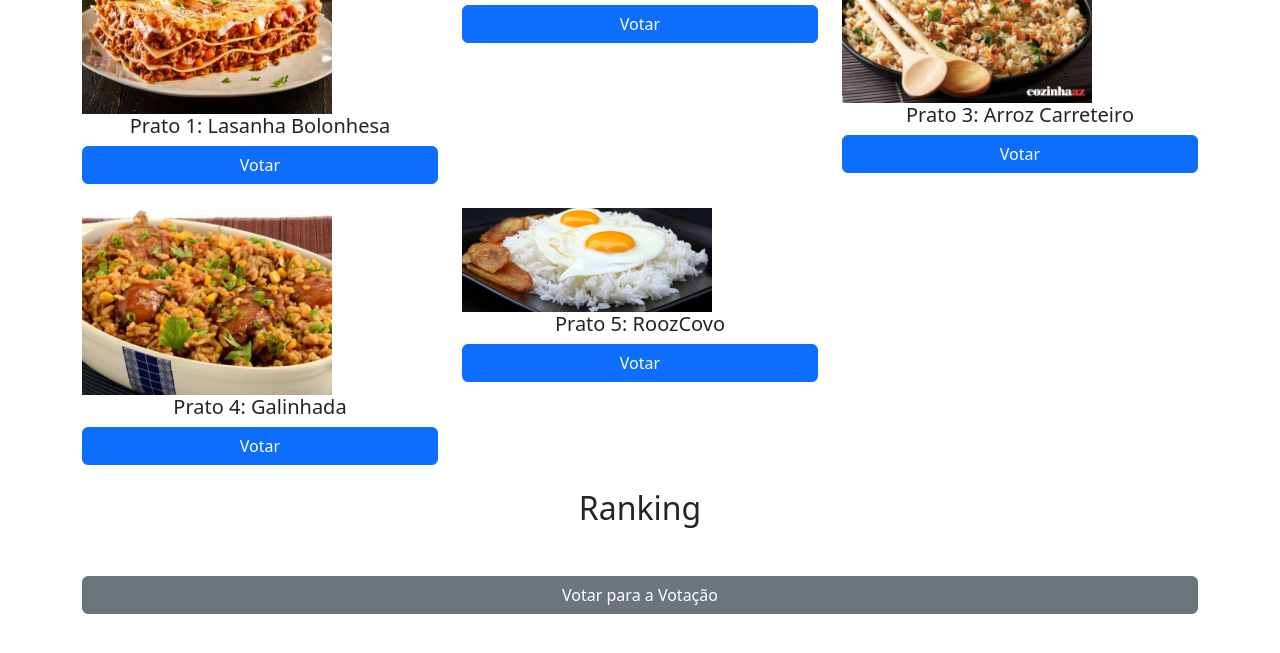
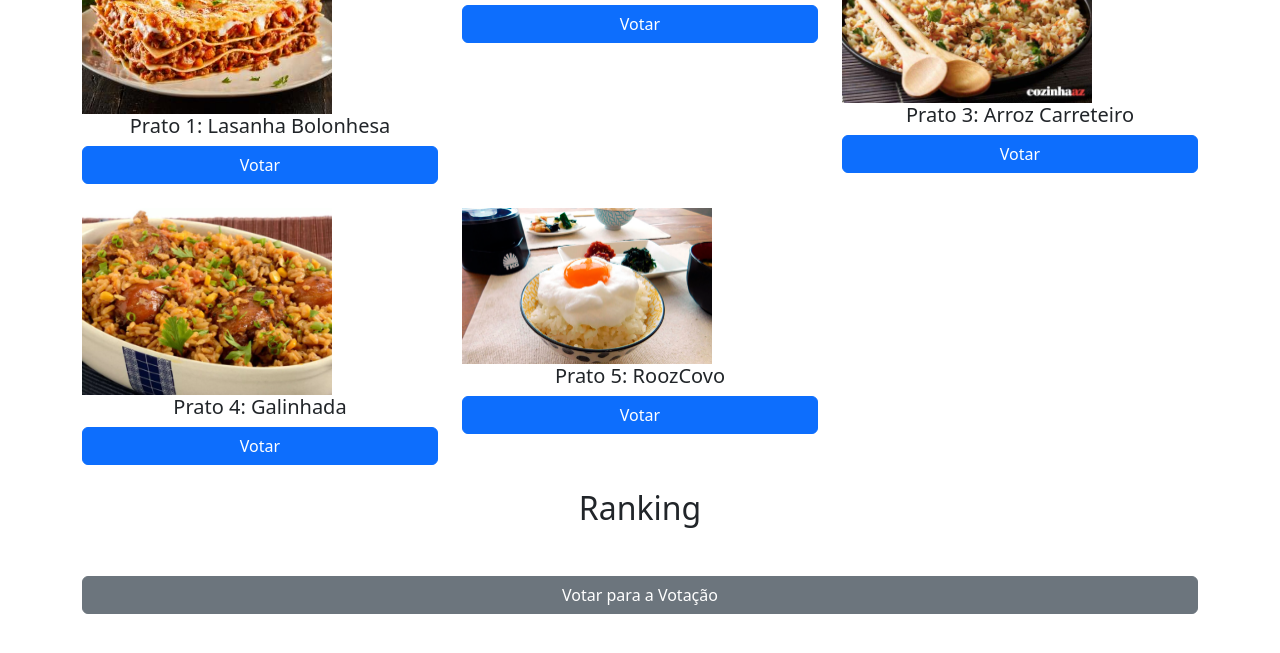
Before and after one commit to grupo001efg/urnayslane, a plain HTML site: page index.html in a window 1280 px wide. Shown: the part 125-778 px from the top of the page. Drawn offline with nearby package versions, Linux system fonts and the light colour scheme.

Commit message:
versao.009

```diff
--- a/index.html
+++ b/index.html
@@ -33,7 +33,7 @@
                 <button class="btn btn-primary w-100" onclick="vote(4)">Votar</button>
             </div>
             <div class="col-md-4 mb-4">
-                <img src="img/roozcovo.jpg" alt="Prato 5" class="dish-image" width="250">
+                <img src="img/rooz-covo.jpg" alt="Prato 5" class="dish-image" width="250">
                 <h5 class="text-center">Prato 5: RoozCovo</h5>
                 <button class="btn btn-primary w-100" onclick="vote(5)">Votar</button>
             </div>
```
